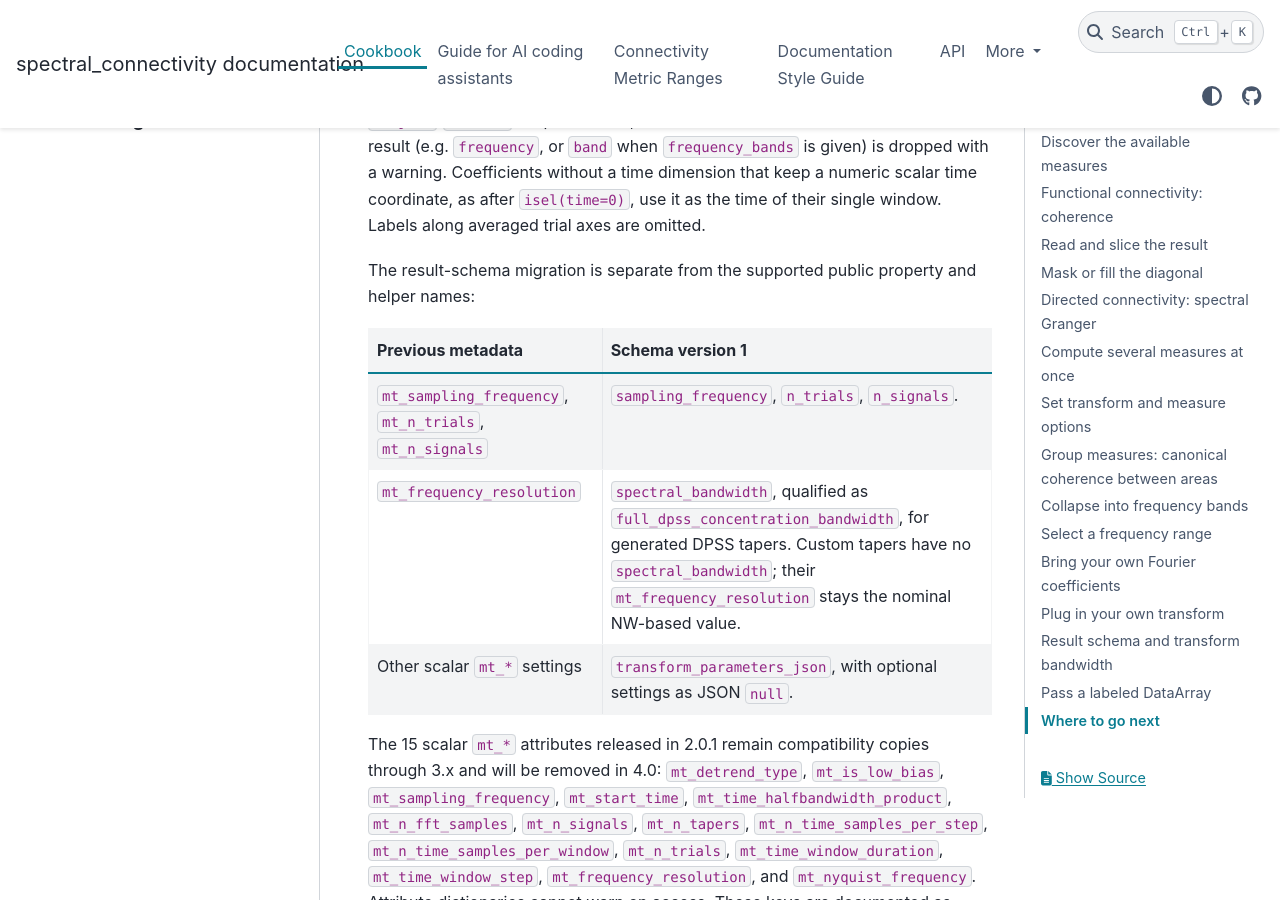
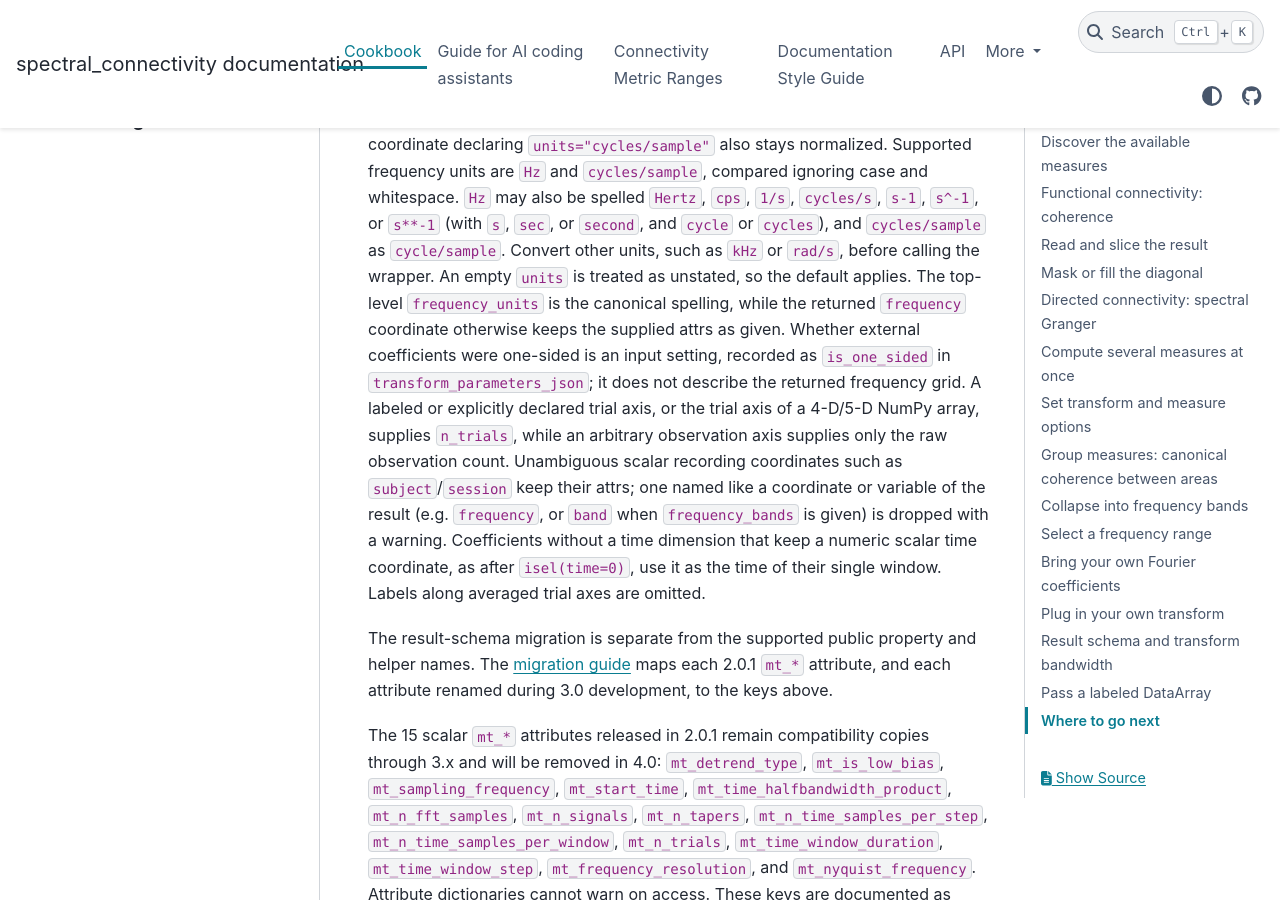
Before and after one commit to Eden-Kramer-Lab/spectral_connectivity, a Sphinx documentation site: the page built from docs/cookbook.md, in a window 1280 px wide and 900 px high, scrolled down 15957 px. Built offline with Sphinx 7.4.7 and the PyData theme 0.15.4, drawn with Linux system fonts in a browser that asks for light colours; pages that are not in the unit, such as notebooks, are missing from menus; the version number could not be read and is left out; some of the changed text lies outside the part shown.

Commit message:
docs: complete the 3.0 migration table and schema reference
The CHANGELOG migration guide is now the one migration table for the whole
3.0 pass. It gains a row for the 2.0.1 mt_* result attributes (folded in
from the cookbook's separate metadata table, which now links to it) and
rows, marked Unreleased, for every interface renamed during 3.0 development
without a compatibility path: frequency_band_reduce's keywords, the
component source/target coordinates, the prefixed and unreleased result
attributes, the interval attributes, STFT's equivalent_noise_bandwidth, the
keyword-only settings of the new APIs, and the simulator arguments and
shapes.

The schema reference in the cookbook gains the attributes it did not list:
output_schema_version, package/package_version, and the arg_<name> views of
a measure's keyword arguments.

Every row was checked by running the old and new forms against the code.

Co-Authored-By: Claude Opus 5.5 <noreply@anthropic.com>

```diff
--- a/docs/cookbook.md
+++ b/docs/cookbook.md
@@ -515,6 +515,8 @@ facts needed to interpret it. Settings use one JSON record:
 
 | Attribute | Meaning |
 | --- | --- |
+| `output_schema_version` | `1`: the version of the layout this table describes. |
+| `package`, `package_version` | `spectral_connectivity` and the installed version that computed the result. |
 | `transform` | `multitaper`, `stft`, `welch`, `morlet`, or `external_fourier`. |
 | `sampling_frequency` | Physical sampling rate in Hz, included only when known. |
 | `n_trials`, `n_signals` | Known trial and signal counts; an arbitrary external observation axis is not labeled as trials. |
@@ -533,6 +535,7 @@ facts needed to interpret it. Settings use one JSON record:
 | `frequency_interval_closed` | `"both"` when the bins on the bounds are included (`frequency_range`, or every bin), `"neither"` for the deprecated `frequencies_of_interest`. |
 | `frequency_decimation`, `frequency_bands_json`, `frequency_reduction` | The wrapper's decimation and band reduction, on the frequency-resolved variables they were applied to. Decimation and band reduction keep the interval record, which still names the interval they were drawn from; the `frequency` (or `band`) coordinate shows what was returned. |
 | `measure`, `measure_kwargs_json` | The measure name the caller requested and its keyword arguments, on each measure's variables. A result requested by a deprecated name (`coherence_magnitude`) records that name, and its variable has that name too. |
+| `arg_<name>`, `arg_<name>_json` | Each of those keyword arguments on its own: a scalar as `arg_<name>`, a structured or non-finite value as canonical JSON under `arg_<name>_json` (e.g. `arg_frequency_range_json`, `arg_group_labels_json`). `measure_kwargs_json` remains the full record. |
 | `long_name`, `units`, `interpretation` | How to read the measure variable, from `list_measures()`. With `sign_convention`, the value range, and `diagonal_policy` (below), these are on each measure variable and on `group_delay`'s other value variables, `group_delay_slope` and `group_delay_r_value` (range [-1, 1], with the slope's sign), which have their own; group membership and spatial vectors, filters, and patterns carry none. Band reduction names its reduction (mean, circular mean, complex mean, or integral) at the start of `interpretation` and `formula`, and an integral rewrites `long_name` and `units`; cropping and decimation change none of the measure attributes. |
 | `sign_convention` | Which signal leads, for measures whose sign or angle shows it; omitted for the others. |
 | `value_range_lower`, `value_range_upper`, `value_range_applies_to` | The estimator's theoretical range (see `docs/CONNECTIVITY_METRIC_RANGES.md` for when a computed value can lie outside it); an unbounded side is omitted. For complex measures `value_range_applies_to="magnitude"`: the range bounds the magnitude. |
@@ -599,13 +602,10 @@ coordinate, as after `isel(time=0)`, use it as the time of their single window.
 Labels along averaged trial axes are omitted.
 
 The result-schema migration is separate from the supported public property and
-helper names:
-
-| Previous metadata | Schema version 1 |
-| --- | --- |
-| `mt_sampling_frequency`, `mt_n_trials`, `mt_n_signals` | `sampling_frequency`, `n_trials`, `n_signals`. |
-| `mt_frequency_resolution` | `spectral_bandwidth`, qualified as `full_dpss_concentration_bandwidth`, for generated DPSS tapers. Custom tapers have no `spectral_bandwidth`; their `mt_frequency_resolution` stays the nominal NW-based value. |
-| Other scalar `mt_*` settings | `transform_parameters_json`, with optional settings as JSON `null`. |
+helper names. The [migration
+guide](https://github.com/Eden-Kramer-Lab/spectral_connectivity/blob/master/CHANGELOG.md#migration-guide)
+maps each 2.0.1 `mt_*` attribute, and each attribute renamed during 3.0
+development, to the keys above.
 
 The 15 scalar `mt_*` attributes released in 2.0.1 remain compatibility copies
 through 3.x and will be removed in 4.0: `mt_detrend_type`, `mt_is_low_bias`,
```
Also changed, not shown: CHANGELOG.md (+13 -0 lines).
